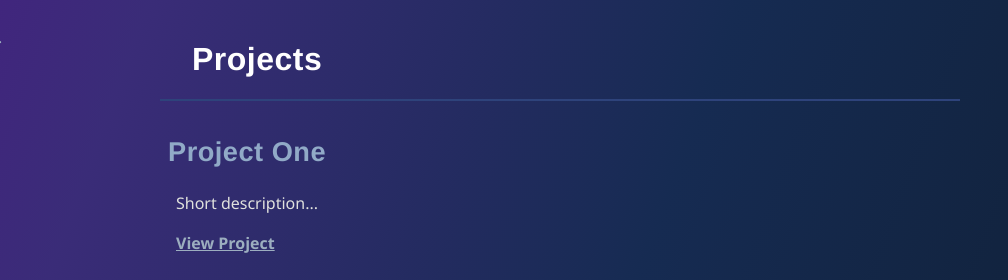
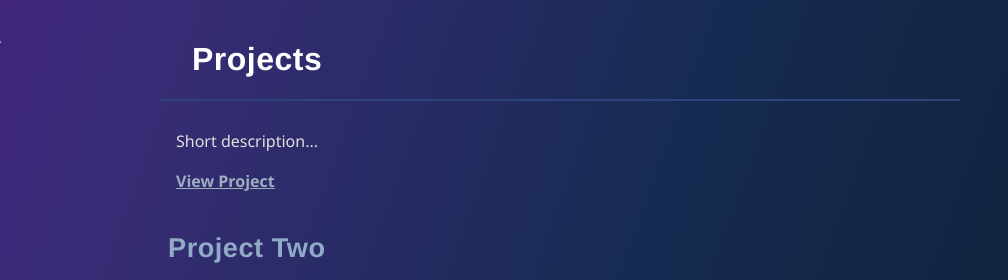
Before and after one commit to peterukor/portfolio, a plain HTML site: page index.html in a window 1280 px wide. Shown: the part 467-747 px from the top of the page, 272-1280 px from the left. Drawn offline with Linux system fonts and the light colour scheme.

Commit message:
commit index.html remove github.txt

```diff
--- a/index.html
+++ b/index.html
@@ -81,7 +81,7 @@
                 <h1>Projects</h1>
                 <div class="projects-container">
                     <article>
-                        <h2>Project One</h2>
+                        <h2></h2>
                         <p class="about-project">Short description...</p>
                         <a href="#">View Project</a>
                     </article>
```
Also changed, not shown: github.txt (deleted).
